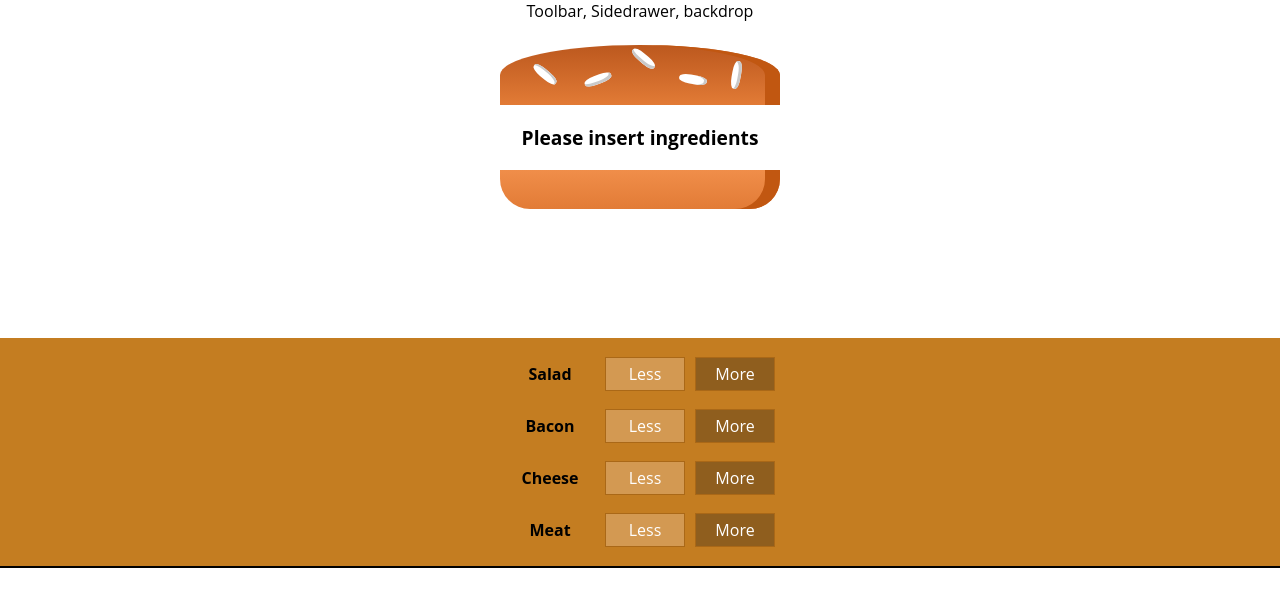
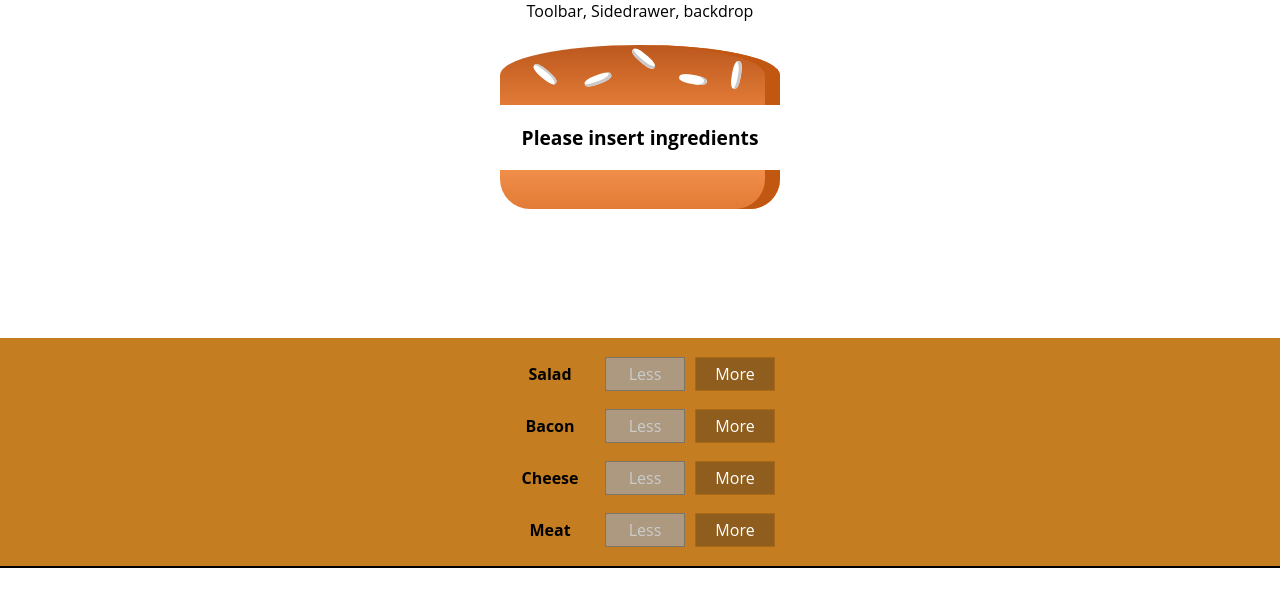
Before and after one commit to samon03/BurgerBuilder-React, a React (Create React App) app: page / in a window 1280 px wide. Shown: the top 606 px of the page. Built offline with nearby package versions, Linux system fonts and the light colour scheme.

Commit message:
removed ingredients

```diff
--- a/src/components/Burger/BuildControls/BuildControl/BuildControl.js
+++ b/src/components/Burger/BuildControls/BuildControl/BuildControl.js
@@ -5,7 +5,8 @@
     return (
         <div className={classes.BuildControl}>
             <div className={classes.Label}>{props.label}</div>
-            <button className={classes.Less}>Less</button>
+            <button className={classes.Less} onClick={props.removed}
+               disabled={props.disabled}>Less</button>
             <button className={classes.More} onClick={props.added}>More</button>
         </div>
     );
--- a/src/components/Burger/BuildControls/BuildControls.js
+++ b/src/components/Burger/BuildControls/BuildControls.js
@@ -14,7 +14,9 @@
         <div className={classes.BuildControls}>
             {controls.map(ctrl => (
                 <BuildControl key={ctrl.label} label={ctrl.label}
-                  added={() => props.ingredientAdded(ctrl.type)}/>
+                  added={() => props.ingredientAdded(ctrl.type)}
+                  removed={() => props.ingredientRemoved(ctrl.type)}
+                  disabled={props.disabled[ctrl.type]}/>
             ))}
         </div>
     );
--- a/src/containers/BurgerBuilder/BurgerBuilder.js
+++ b/src/containers/BurgerBuilder/BurgerBuilder.js
@@ -31,17 +31,46 @@
 
         updateIngredients[type] = updateCount;
         const priceAddition = INGREDIENT_PRICE[type];
-        console.log(priceAddition);
         const oldPrice = this.state.totalPrice;
         const newPrice = oldPrice + priceAddition;
         this.setState({totalPrice: newPrice, ingredients: updateIngredients});
     }
+
+    removeIngredientHandler = (type) => {
+        const oldCount = this.state.ingredients[type];
+        if(oldCount <= 0)
+        {
+           return;
+        }
+        const updateCount = oldCount - 1;
+        const updateIngredients = {
+            ...this.state.ingredients
+        }
+
+        updateIngredients[type] = updateCount;
+        const priceDeduction = INGREDIENT_PRICE[type];
+        const oldPrice = this.state.totalPrice;
+        const newPrice = oldPrice - priceDeduction;
+        this.setState({totalPrice: newPrice, ingredients: updateIngredients});
+    }
+
     render() {
+
+        const disabledInfo = {
+            ...this.state.ingredients
+        }
+
+        for(let key in disabledInfo)
+        {
+            disabledInfo[key] = disabledInfo[key] <= 0
+        }
         return (
            <Aux>
                <Burger ingredients={this.state.ingredients}/>
                <BuildControls
-                 ingredientAdded={this.addIngredientHandler}/>
+                 ingredientAdded={this.addIngredientHandler}
+                 ingredientRemoved={this.removeIngredientHandler}
+                 disabled={disabledInfo}/>
            </Aux>
         );
     }
```
